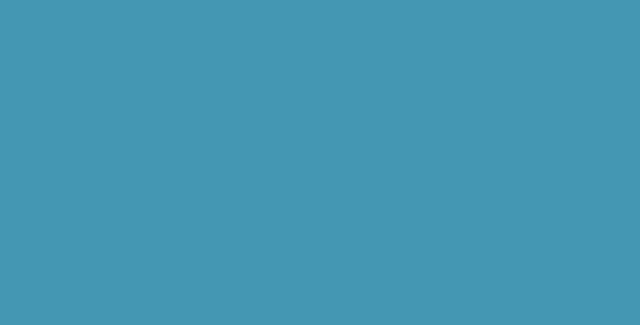
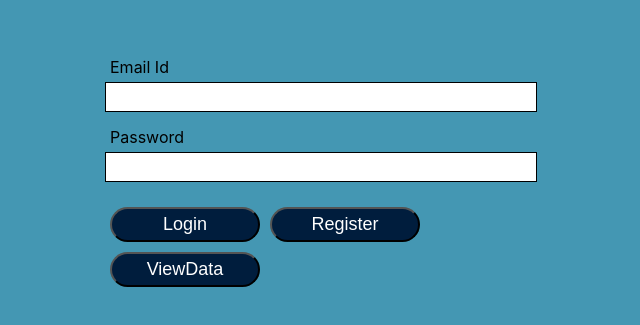
Before and after one commit to skkaushik/user_management_-using_mern, a React (Create React App) app: page /signin in a window 1280 px wide. Before the commit this address had no page. Shown: the part 223-548 px from the top of the page, without its empty margins (319-959 px from the left). Built offline with nearby package versions, Linux system fonts and the light colour scheme.

Commit message:
context api

```diff
--- a/src/App.js
+++ b/src/App.js
@@ -1,15 +1,15 @@
 
 import './App.css';
 import Home from './Components/Home';
-import Login from './Components/Login';
 import Register from './Components/Register';
 import {BrowserRouter as Router, Route, Routes} from "react-router-dom"
 import data from './ContexApi';
 
 
-import './Components/style.css';
+
 import { useState } from 'react';
 import ViewData from './Components/ViewData';
+import Signin from './Components/Signin';
 
 function App() {
   const [userdata,setUserData]=useState({})
@@ -20,8 +20,8 @@ function App() {
       <data.Provider value={{userdata,setUserData}}>
       <Router>
         <Routes>
-          <Route path='/' element ={userdata && userdata._id ? <Home/>:<Login/>}/>
-          <Route path='/login' element={<Login/>}/>
+          <Route path='/' element ={userdata && userdata._id ? <Home/>:<Signin/>}/>
+          <Route path='/signin' element={<Signin/>}/>
           <Route path='/register' element={<Register/>}/>
           <Route path='/ViewData' element ={<ViewData/>}/>
         </Routes>
--- a/src/Components/style.css
+++ b/src/Components/Home.css
@@ -7,6 +7,7 @@
     width: 400px;
     box-shadow: 1px 1px 10px rgba(0,0,0,0.1);
     border-radius: 10px;
+    border: 2px black solid;
 }
 .container-home{
     text-align: center;
--- /dev/null
+++ b/src/Components/Register.css
@@ -0,0 +1,54 @@
+.container{
+    background-color: #f7eded;
+    max-width: 500px;
+    max-height: 700px;
+    padding: 30px 20px;
+    width: 100%;
+    width: 400px;
+    box-shadow: 1px 1px 10px rgba(0,0,0,0.1);
+    border-radius: 10px;
+    border: 2px black solid;
+}
+.container-home{
+    text-align: center;
+}
+form{
+
+    display: flex;
+    flex-direction: column;
+    width: 90%;
+    margin: 0 auto;
+}
+form input,form label{
+    font-size: 16px;
+    padding: 5px 5px;
+}
+form input{
+    margin-bottom: 10px;
+    border: 1px solid #000;
+}
+form input:hover{
+    border-color: #001d3d;
+    border-radius: 2px;
+}
+.btn{
+    background-color: #001d3d;
+    padding: 5px 15px;
+    color:#fff;
+    font-size: 18px;
+    min-width: 150px;
+    margin: 5px;
+    border-radius: 100px;
+    transition: backgroundColor 1s;
+
+}
+.btn:hover{
+    background-color: #023047;
+    cursor: pointer;
+}
+.btn-container{
+    margin: 10px auto;
+}
+.username-home{
+    text-transform: capitalize;
+}
--- a/src/Components/Register.js
+++ b/src/Components/Register.js
@@ -1,6 +1,7 @@
 import React ,{useState}from 'react'
 import axios from "axios"
 import { useNavigate } from 'react-router-dom'
+import './Register.css';
 
 
 const Register = () => {
@@ -32,7 +33,7 @@ const handleSubmit = async(e)=>{
     await axios.post('http://localhost:5050/Register',user)
     .then((res) => {
         alert(res.data.message)
-        navigate("/login")
+        navigate("/signin")
     })
         }
         else{
@@ -69,7 +70,9 @@ const handleSubmit = async(e)=>{
 
             <button className="btn" onClick={handleSubmit}>Register</button>
 
-            <button className="btn" onClick={()=>navigate("/login")}>login</button>
+            <button className="btn" onClick={()=>navigate("/signin")}>login</button>
+
+
         </form>
     </div>
   )
--- a/src/Components/Login.js
+++ b/src/Components/Signin.js
@@ -4,11 +4,13 @@ import { useState } from 'react';
 import data from '../ContexApi';
 import { useNavigate } from 'react-router-dom';
 import ViewData from './ViewData';
+import './Login.css'
 
 
 
 
-function Login() {
+
+function Signin() {
 
         const [user, setUser] = useState({
             email: "",
@@ -34,11 +36,11 @@ function Login() {
                 alert(res.data.message)
                 // console.log(res.data.user)
                 setUserData(res.data.user)
-                navigate("/")
+                navigate("/ ")
             })
         }
   return (
-    <div className='Container'>
+    <div className='Container1'>
         <form>
         <label htmlFor='email'>Email Id</label>
                 <input type="email" id="email" name='email' value={user.email} onChange={handleChange} />
@@ -65,4 +67,4 @@ function Login() {
   )
 }
 
-export default Login
+export default Signin
--- a/src/Components/ViewData.css
+++ b/src/Components/ViewData.css
@@ -1,3 +1,19 @@
-/* .table{
+.result{
+    background-color:#f7eded;
+    width: 600px;
+    display: flex;
+    flex-direction: column;
+    align-items: center;
+    /* border: 1px solid black; */
+    box-shadow: 1px 1px 10px rgba(0,0,0,0.1);
+}
+table th{
     border: 1px solid black;
-} */
+
+}
+td{
+    border: 1px solid black;
+}
+table{
+    margin-bottom: 20px;
+}
--- a/src/Components/ViewData.js
+++ b/src/Components/ViewData.js
@@ -15,10 +15,10 @@ function ViewData() {
     fetchInfo();
   }, []);
   return (
-    <div className='container'>
+    <div className='result'>
 
 
-<h3 style={{ color: "green" }}>All User </h3>
+<h3>All User </h3>
 
       <table className='table'>
                     <tr>
```
Also changed, not shown: src/Components/Login.css (added).
